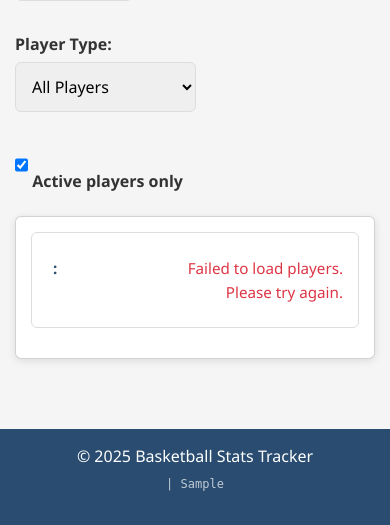
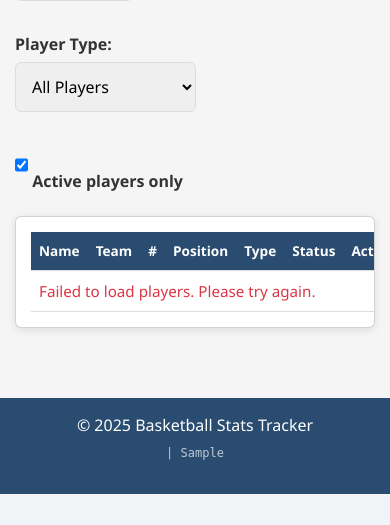
Before and after one commit to HighwayofLife/basketball-stats-tracker, a Flask app: template app/web_ui/templates/players/index.html in a window 390 px wide. Shown: the part 348-873 px from the top of the page. After the commit the page ends 842 px from the top, so only its background shows below. Run offline with Flask 3, Linux system fonts and the light colour scheme; the template is opened without the code that fills it: most values are stand-ins (such as "Sample title", 1, 10 or a date in 2020); some libraries are stand-ins or nearby versions.

Commit message:
feat: enhance mobile table views for players and teams
- Add mobile-specific styles for player and team tables
- Update player table to use data-labels for better accessibility
- Implement mobile game cards for recent games display
- Hide certain columns on mobile for player roster tables

```diff
--- a/app/web_ui/templates/players/index.html
+++ b/app/web_ui/templates/players/index.html
@@ -33,7 +33,7 @@
 
 <!-- Players Table -->
 <div class="card">
-    <table class="data-table">
+    <table class="data-table mobile-table-view">
         <thead>
             <tr>
                 <th>Name</th>
@@ -312,6 +312,66 @@
     text-transform: uppercase;
 }
 
+/* Override card transformation for tables on mobile - keep as table format */
+@media screen and (max-width: 480px) and (orientation: portrait) {
+    .mobile-table-view.data-table {
+        display: table;
+    }
+
+    .mobile-table-view.data-table thead,
+    .mobile-table-view.data-table tbody,
+    .mobile-table-view.data-table tfoot {
+        display: table-row-group;
+    }
+
+    .mobile-table-view.data-table thead {
+        display: table-header-group;
+    }
+
+    .mobile-table-view.data-table thead tr {
+        position: static;
+        top: auto;
+        left: auto;
+        display: table-row;
+    }
+
+    .mobile-table-view.data-table tr {
+        display: table-row;
+        border: none;
+        margin: 0;
+        padding: 0;
+        background: transparent;
+        border-radius: 0;
+    }
+
+    .mobile-table-view.data-table th,
+    .mobile-table-view.data-table td {
+        display: table-cell;
+        border-bottom: 1px solid var(--border-color);
+        padding: 8px;
+        position: static;
+        text-align: left;
+    }
+
+    .mobile-table-view.data-table td:before {
+        display: none;
+    }
+
+    .mobile-table-view.data-table .text-center {
+        text-align: center;
+    }
+
+    /* Hide Height, Weight, Year columns on mobile for player tables */
+    .mobile-table-view.data-table th:nth-child(5),
+    .mobile-table-view.data-table th:nth-child(6),
+    .mobile-table-view.data-table th:nth-child(7),
+    .mobile-table-view.data-table td:nth-child(5),
+    .mobile-table-view.data-table td:nth-child(6),
+    .mobile-table-view.data-table td:nth-child(7) {
+        display: none;
+    }
+}
+
 @media (max-width: 768px) {
     .form-row {
         grid-template-columns: 1fr;
@@ -401,20 +461,20 @@ async function loadPlayers() {
             players.forEach(player => {
                 const row = document.createElement('tr');
                 row.innerHTML = `
-                    <td><strong>${player.name}</strong></td>
-                    <td>${player.team_name}</td>
-                    <td><strong>#${player.jersey_number}</strong></td>
-                    <td>${player.position || '-'}</td>
-                    <td>${player.height ? formatHeight(player.height) : '-'}</td>
-                    <td>${player.weight ? player.weight + ' lbs' : '-'}</td>
-                    <td>${player.year || '-'}</td>
-                    <td>
+                    <td data-label="Name"><strong>${player.name}</strong></td>
+                    <td data-label="Team">${player.team_name}</td>
+                    <td data-label="#"><strong>#${player.jersey_number}</strong></td>
+                    <td data-label="Position">${player.position || '-'}</td>
+                    <td data-label="Height">${player.height ? formatHeight(player.height) : '-'}</td>
+                    <td data-label="Weight">${player.weight ? player.weight + ' lbs' : '-'}</td>
+                    <td data-label="Year">${player.year || '-'}</td>
+                    <td data-label="Type">
                         ${player.is_substitute ? '<span class="substitute-badge">Substitute</span>' : 'Regular'}
                     </td>
-                    <td class="${player.is_active ? 'status-active' : 'status-inactive'}">
+                    <td data-label="Status" class="${player.is_active ? 'status-active' : 'status-inactive'}">
                         ${player.is_active ? 'Active' : 'Inactive'}
                     </td>
-                    <td>
+                    <td data-label="Actions">
                         <div class="action-buttons">
                             <a href="/players/${player.id}" class="btn btn-sm btn-primary">View</a>
                             <button class="btn btn-sm btn-secondary" onclick="editPlayer(${player.id})">Edit</button>
```
Also changed, not shown: app/web_ui/templates/teams/detail.html (+110 -27 lines).
